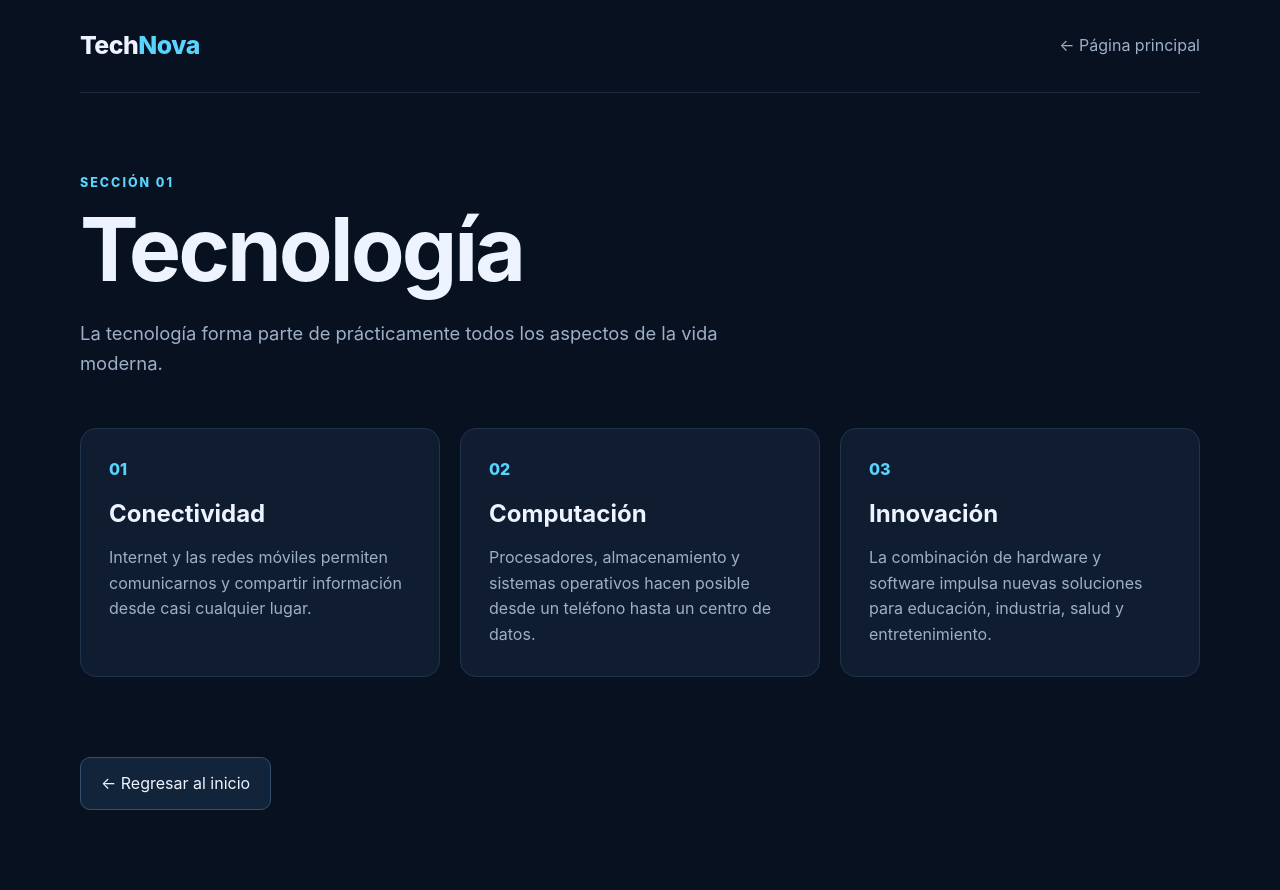
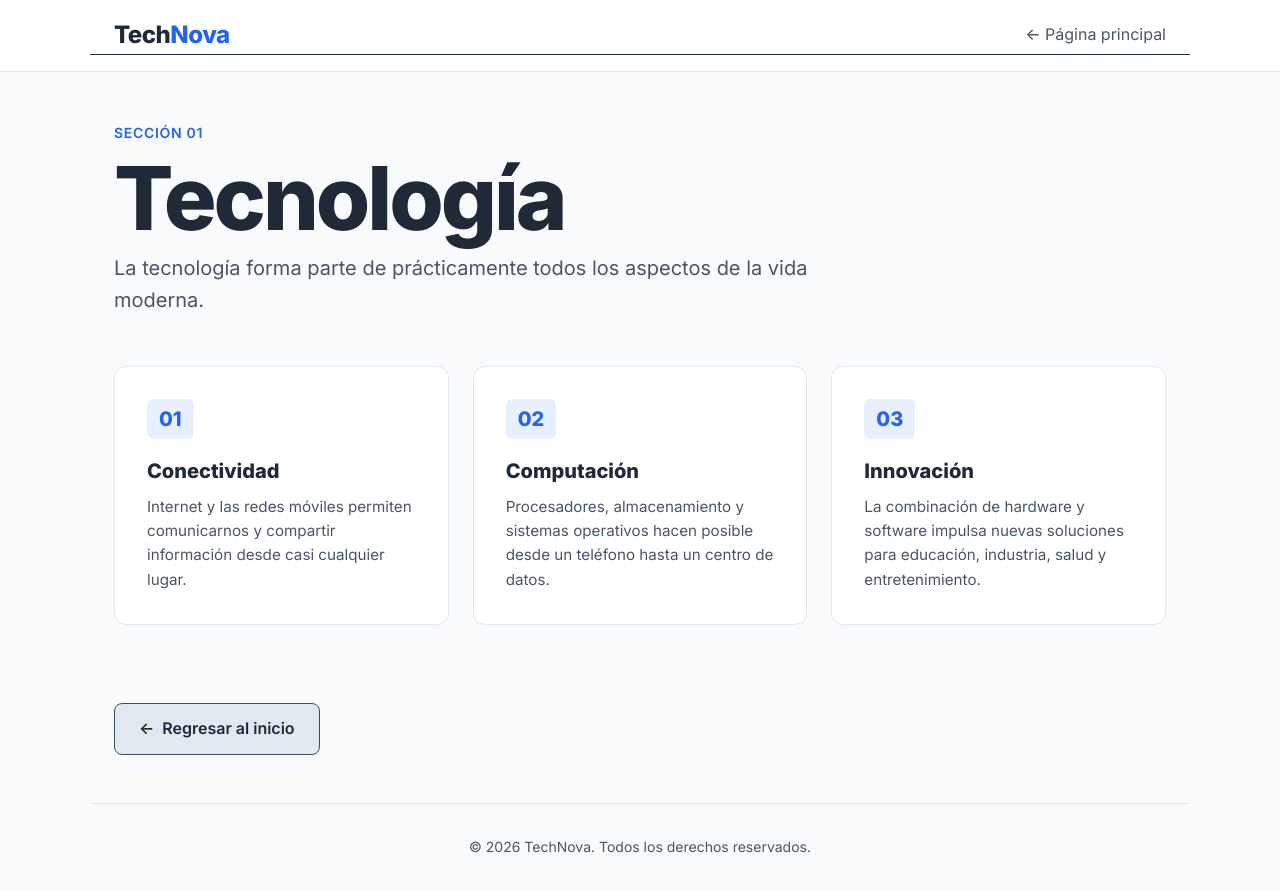
Before and after one commit to DarioCoronel19/PagWebEsparza, a plain HTML site: page tecnologia.html in a window 1280 px wide. Drawn offline with Linux system fonts and the light colour scheme.

Commit message:
Update tecnologia.html

```diff
--- a/tecnologia.html
+++ b/tecnologia.html
@@ -3,24 +3,255 @@
 <head>
   <meta charset="UTF-8">
   <meta name="viewport" content="width=device-width, initial-scale=1.0">
+  <!-- Descripción para mejora de SEO -->
+  <meta name="description" content="Descubre cómo la tecnología, conectividad, computación e innovación transforman nuestro mundo en TechNova.">
   <title>Tecnología | TechNova</title>
+
+  <!-- Estilos CSS -->
   <link rel="stylesheet" href="css/styles.css">
+
+  <!-- Preconectar/Precargar tipografías (Opcional para mejorar rendimiento si usas Google Fonts) -->
+  <link rel="preconnect" href="https://fonts.googleapis.com">
+  <link rel="preconnect" href="https://fonts.gstatic.com" crossorigin>
+  <link href="https://fonts.googleapis.com/css2?family=Inter:wght@400;600;800&display=swap" rel="stylesheet">
 </head>
 <body>
-  <nav class="navbar container nav-page">
-    <a class="logo" href="index.html">Tech<span>Nova</span></a>
-    <a class="back" href="index.html">← Página principal</a>
-  </nav>
+
+  <!-- Encabezado con semántica <header> -->
+  <header class="header">
+    <nav class="navbar container nav-page" aria-label="Navegación principal">
+      <a class="logo" href="index.html" aria-label="TechNova Inicio">Tech<span>Nova</span></a>
+      <a class="back-link" href="index.html">
+        <span aria-hidden="true">&larr;</span> Página principal
+      </a>
+    </nav>
+  </header>
+
+  <!-- Contenido Principal -->
   <main class="container page">
-    <p class="eyebrow">SECCIÓN 01</p>
-    <h1>Tecnología</h1>
-    <p class="lead">La tecnología forma parte de prácticamente todos los aspectos de la vida moderna.</p>
-    <div class="feature-grid">
-      <article class="feature"><span>01</span><h2>Conectividad</h2><p>Internet y las redes móviles permiten comunicarnos y compartir información desde casi cualquier lugar.</p></article>
-      <article class="feature"><span>02</span><h2>Computación</h2><p>Procesadores, almacenamiento y sistemas operativos hacen posible desde un teléfono hasta un centro de datos.</p></article>
-      <article class="feature"><span>03</span><h2>Innovación</h2><p>La combinación de hardware y software impulsa nuevas soluciones para educación, industria, salud y entretenimiento.</p></article>
+    <!-- Usamos un <header> interno dentro de main para agrupar el título y el subtítulo -->
+    <header class="page-header">
+      <span class="eyebrow">SECCIÓN 01</span>
+      <h1>Tecnología</h1>
+      <p class="lead">La tecnología forma parte de prácticamente todos los aspectos de la vida moderna.</p>
+    </header>
+
+    <!-- Sección de tarjetas con etiqueta <section> en lugar de un <div> genérico -->
+    <section class="feature-grid" aria-label="Áreas de la tecnología">
+
+      <article class="feature-card">
+        <span class="card-number" aria-hidden="true">01</span>
+        <div class="card-content">
+          <h2>Conectividad</h2>
+          <p>Internet y las redes móviles permiten comunicarnos y compartir información desde casi cualquier lugar.</p>
+        </div>
+      </article>
+
+      <article class="feature-card">
+        <span class="card-number" aria-hidden="true">02</span>
+        <div class="card-content">
+          <h2>Computación</h2>
+          <p>Procesadores, almacenamiento y sistemas operativos hacen posible desde un teléfono hasta un centro de datos.</p>
+        </div>
+      </article>
+
+      <article class="feature-card">
+        <span class="card-number" aria-hidden="true">03</span>
+        <div class="card-content">
+          <h2>Innovación</h2>
+          <p>La combinación de hardware y software impulsa nuevas soluciones para educación, industria, salud y entretenimiento.</p>
+        </div>
+      </article>
+
+    </section>
+
+    <!-- Botón de retorno destacado -->
+    <div class="actions">
+      <a class="btn btn-secondary" href="index.html">
+        <span aria-hidden="true">&larr;</span> Regresar al inicio
+      </a>
     </div>
-    <a class="btn" href="index.html">← Regresar al inicio</a>
   </main>
+
+  <!-- Pie de página genérico para dar mejor cierre estructural -->
+  <footer class="footer container">
+    <p>&copy; 2026 TechNova. Todos los derechos reservados.</p>
+  </footer>
+
 </body>
 </html>
+
+<style>
+  /* Variables y Configuración Global */
+:root {
+  --primary: #2563eb;
+  --primary-hover: #1d4ed8;
+  --text-main: #1f2937;
+  --text-muted: #4b5563;
+  --bg-color: #f8fafc;
+  --card-bg: #ffffff;
+  --border-color: #e2e8f0;
+  --radius: 12px;
+  --font-family: 'Inter', system-ui, -apple-system, sans-serif;
+}
+
+* {
+  box-sizing: border-box;
+  margin: 0;
+  padding: 0;
+}
+
+body {
+  font-family: var(--font-family);
+  background-color: var(--bg-color);
+  color: var(--text-main);
+  line-height: 1.6;
+}
+
+.container {
+  max-width: 1100px;
+  margin: 0 auto;
+  padding: 0 1.5rem;
+}
+
+/* Header & Navegación */
+.header {
+  background-color: var(--card-bg);
+  border-bottom: 1px solid var(--border-color);
+  padding: 1rem 0;
+}
+
+.navbar {
+  display: flex;
+  justify-content: space-between;
+  align-items: center;
+}
+
+.logo {
+  font-size: 1.5rem;
+  font-weight: 800;
+  color: var(--text-main);
+  text-decoration: none;
+}
+
+.logo span {
+  color: var(--primary);
+}
+
+.back-link {
+  color: var(--text-muted);
+  text-decoration: none;
+  font-weight: 500;
+  transition: color 0.2s;
+}
+
+.back-link:hover {
+  color: var(--primary);
+}
+
+/* Sección Principal */
+.page {
+  padding: 3rem 1.5rem;
+}
+
+.page-header {
+  margin-bottom: 2.5rem;
+}
+
+.eyebrow {
+  color: var(--primary);
+  font-weight: 600;
+  font-size: 0.875rem;
+  letter-spacing: 0.05em;
+  text-transform: uppercase;
+}
+
+h1 {
+  font-size: 2.5rem;
+  font-weight: 800;
+  margin: 0.5rem 0;
+}
+
+.lead {
+  font-size: 1.25rem;
+  color: var(--text-muted);
+  max-width: 60ch;
+}
+
+/* Feature Grid */
+.feature-grid {
+  display: grid;
+  grid-template-columns: repeat(auto-fit, minmax(280px, 1fr));
+  gap: 1.5rem;
+  margin-bottom: 3rem;
+}
+
+.feature-card {
+  background-color: var(--card-bg);
+  border: 1px solid var(--border-color);
+  border-radius: var(--radius);
+  padding: 2rem;
+  position: relative;
+  transition: transform 0.2s, box-shadow 0.2s;
+}
+
+.feature-card:hover {
+  transform: translateY(-4px);
+  box-shadow: 0 10px 15px -3px rgba(0, 0, 0, 0.05);
+}
+
+.card-number {
+  font-size: 1.25rem;
+  font-weight: 800;
+  color: var(--primary);
+  background-color: rgba(37, 99, 235, 0.1);
+  padding: 0.25rem 0.75rem;
+  border-radius: 6px;
+  display: inline-block;
+  margin-bottom: 1rem;
+}
+
+.feature-card h2 {
+  font-size: 1.25rem;
+  margin-bottom: 0.5rem;
+}
+
+.feature-card p {
+  color: var(--text-muted);
+  font-size: 0.95rem;
+}
+
+/* Botones y Acciones */
+.actions {
+  margin-top: 2rem;
+}
+
+.btn {
+  display: inline-flex;
+  align-items: center;
+  gap: 0.5rem;
+  padding: 0.75rem 1.5rem;
+  border-radius: 8px;
+  text-decoration: none;
+  font-weight: 600;
+  transition: background-color 0.2s;
+}
+
+.btn-secondary {
+  background-color: #e2e8f0;
+  color: var(--text-main);
+}
+
+.btn-secondary:hover {
+  background-color: #cbd5e1;
+}
+
+/* Footer */
+.footer {
+  border-top: 1px solid var(--border-color);
+  padding: 2rem 1.5rem;
+  text-align: center;
+  color: var(--text-muted);
+  font-size: 0.875rem;
+}
+</style>
```
